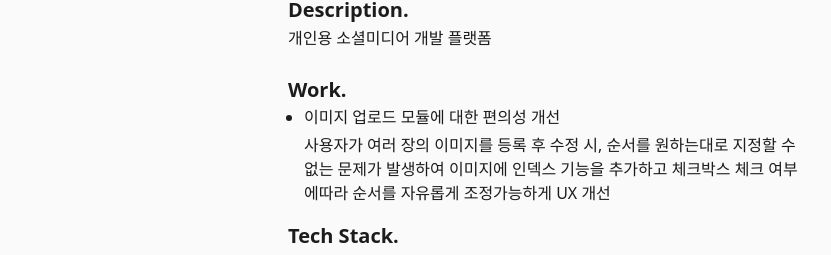
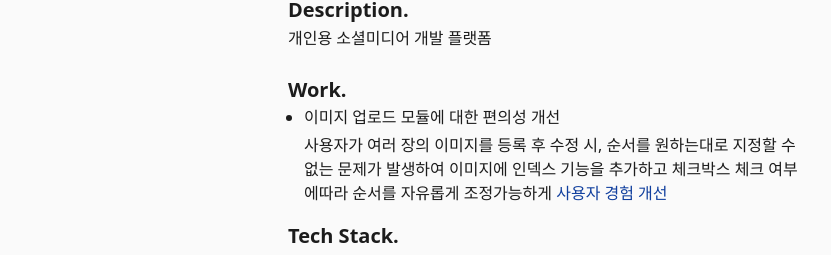
Before and after one commit to shinju4n/tech-blog, a Next.js app: page /resume in a window 1280 px wide. Shown: the part 1273-1528 px from the top of the page, without its empty margins (224-1055 px from the left). Built offline with nearby package versions, Linux system fonts and the light colour scheme.

Commit message:
feat : 이력서 Wantmore 링크 추가

```diff
--- a/components/resume/work-experience/marketit/wantmore.tsx
+++ b/components/resume/work-experience/marketit/wantmore.tsx
@@ -1,5 +1,6 @@
 import { FC } from 'react';
 import Typography from '@/components/ui/typography';
+import BlankLink from '@/components/BlankLink';
 
 const WantMore: FC = () => {
   return (
@@ -22,7 +23,10 @@ const WantMore: FC = () => {
             <ul>
               <li>
                 사용자가 여러 장의 이미지를 등록 후 수정 시, 순서를 원하는대로 지정할 수 없는 문제가 발생하여 이미지에
-                인덱스 기능을 추가하고 체크박스 체크 여부에따라 순서를 자유롭게 조정가능하게 UX 개선
+                인덱스 기능을 추가하고 체크박스 체크 여부에따라 순서를 자유롭게 조정가능하게{' '}
+                <BlankLink href="https://www.notion.so/shinju4n/Portfolio-65757a47cca74474b5f88aee4c716d20?pvs=4#50c3d1fa509e408799466ade6ec4b4e4">
+                  사용자 경험 개선
+                </BlankLink>
               </li>
             </ul>
           </ul>
```
